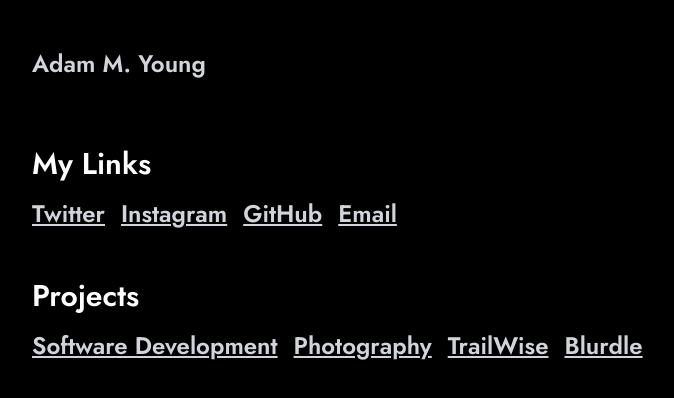
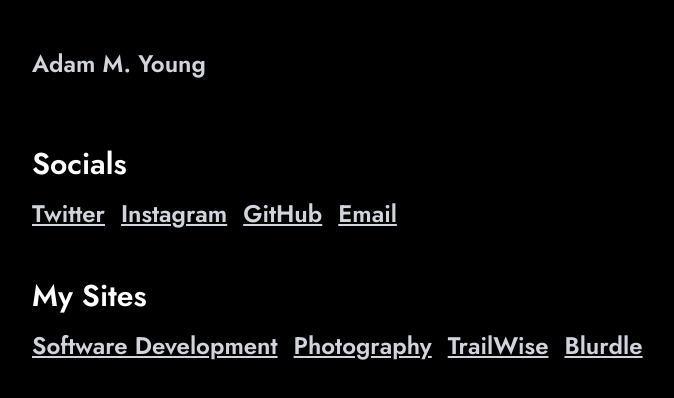
Before and after one commit to AdamMYoung/Portfolio, a Next.js app in the folder apps/development/: page /links in a window 1280 px wide. Shown: the top 398 px of the page, without its empty margins (272-946 px from the left). Built offline with nearby package versions, Linux system fonts and the light colour scheme.

Commit message:
Update links.tsx

```diff
--- a/apps/development/pages/links.tsx
+++ b/apps/development/pages/links.tsx
@@ -18,7 +18,7 @@ export default function Links() {
 
         <div className="flex flex-col gap-12">
           <div className="flex flex-col gap-4">
-            <h1 className="text-3xl font-semibold text-white">My Links</h1>
+            <h1 className="text-3xl font-semibold text-white">Socials</h1>
             <div className="flex flex-wrap gap-x-4 gap-y-2 text-2xl font-semibold">
               <a className="underline hover:no-underline" href="https://twitter.com/AdamMYoung_" target="_blank">
                 Twitter
@@ -35,7 +35,7 @@ export default function Links() {
             </div>
           </div>
           <div className="flex flex-col gap-4">
-            <h2 className="text-3xl font-semibold text-white">Projects</h2>
+            <h2 className="text-3xl font-semibold text-white">My Sites</h2>
             <div className="flex flex-wrap gap-x-4 gap-y-2 text-2xl font-semibold">
               <Link className="underline hover:no-underline" href="/">
                 Software Development
```
